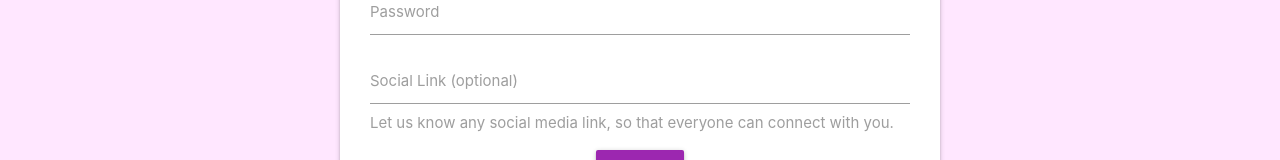
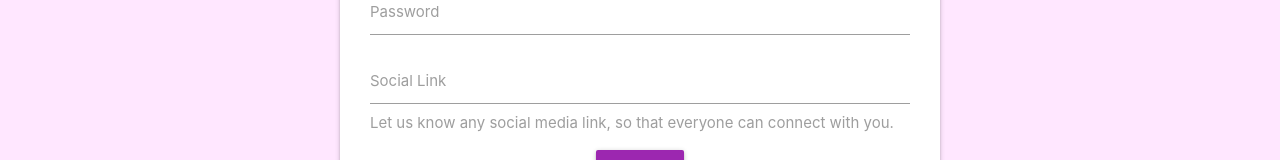
Before and after one commit to Abhijeetrkushwaha/Devhub, a React (Create React App) app: page /signup in a window 1280 px wide. Shown: the part 301-461 px from the top of the page. Built offline with nearby package versions, Linux system fonts and the light colour scheme; no server answers.

Commit message:
text chnged

```diff
--- a/src/components/ProjectList.js
+++ b/src/components/ProjectList.js
@@ -37,7 +37,7 @@ const ProjectList = () => {
             />
           </div>
           <div className="card-content project-content grey-text text-darken-3">
-            <span className="card-title black-text">Title: {project.title}</span>
+            <span className="card-title black-text">{project.title}</span>
             <Link to={"/project/" + id} className="btn-small purple">
               View
             </Link>
--- a/src/components/Signup.js
+++ b/src/components/Signup.js
@@ -59,7 +59,7 @@ function Signup(props) {
                     <input type="password" id="password" value={password} onChange={(e) => setPassword(e.target.value)}/>
                 </div>
                 <div className="input-field">
-                    <label htmlFor="social-link">Social Link (optional)</label>
+                    <label htmlFor="social-link">Social Link</label>
                     <input type="text" id="social-link" value={link} onChange={(e) => setLink(e.target.value)}/>
                     <p className="grey-text">Let us know any social media link, so that everyone can connect with you.</p>
                 </div>
```
